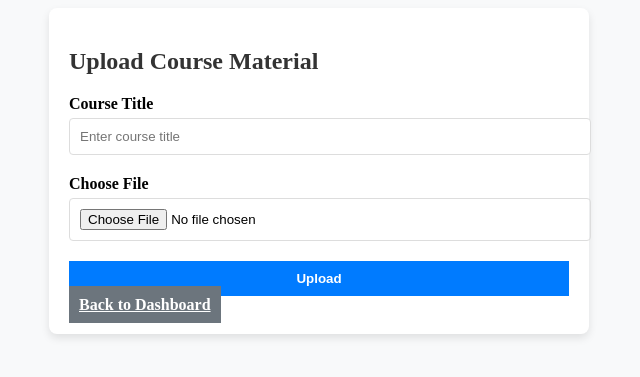
After one commit to KishoreNMproject/VirtualClassroom, a Flask app: template templates/admindashboard.html in a window 1280 px wide. The commit adds this page. Shown: the top 377 px of the page, without its empty margins (321-961 px from the left). Run offline with Flask 3, Linux system fonts and the light colour scheme; the template is opened without the code that fills it, so the values that code supplies are empty.

Commit message:
done by arun for admin dashboard

```diff
--- a/app.py
+++ b/app.py
@@ -90,6 +90,10 @@ def cloud():
 def logout():
     return redirect(url_for('login'))
 
+@app.route('/adminlogin')
+def adminlogin():
+    return render_template('adminlogin.html')
+
 
 if __name__ == '__main__':
     app.run(debug=True)
--- /dev/null
+++ b/static/admindashboard.css
@@ -0,0 +1,61 @@
+body.bg-light {
+    background-color: #f8f9fa;
+}
+
+.container {
+    max-width: 500px;
+    margin: 0 auto;
+    padding: 20px;
+    background-color: #ffffff;
+    border-radius: 8px;
+    box-shadow: 0 4px 8px rgba(0, 0, 0, 0.1);
+}
+
+h2 {
+    color: #333;
+}
+
+.upload-form .form-group {
+    margin-bottom: 20px;
+}
+
+.upload-form label {
+    display: block;
+    font-weight: bold;
+    margin-bottom: 5px;
+}
+
+.upload-form input[type="text"],
+.upload-form input[type="file"] {
+    width: 100%;
+    padding: 10px;
+    border: 1px solid #ddd;
+    border-radius: 4px;
+}
+
+.btn-primary {
+    width: 100%;
+    padding: 10px;
+    background-color: #007bff;
+    color: #fff;
+    border: none;
+    font-weight: bold;
+}
+
+.btn-primary:hover {
+    background-color: #0056b3;
+}
+
+.btn-secondary {
+    width: 100%;
+    padding: 10px;
+    background-color: #6c757d;
+    color: #fff;
+    border: none;
+    margin-top: 10px;
+    font-weight: bold;
+}
+
+.btn-secondary:hover {
+    background-color: #5a6268;
+}
--- /dev/null
+++ b/templates/admindashboard.html
@@ -0,0 +1,35 @@
+<!DOCTYPE html>
+<html lang="en">
+<head>
+    <meta charset="UTF-8">
+    <meta name="viewport" content="width=device-width, initial-scale=1.0">
+    <title>Upload Course Material</title>
+    <link href="/static/admindashboard.css" rel="stylesheet">
+</head>
+<body class="bg-light">
+    <div class="container">
+        <!-- Page Heading -->
+        <h2 class="my-4 text-center">Upload Course Material</h2>
+
+        <!-- Upload Form -->
+        <form action="/upload" method="POST" enctype="multipart/form-data" class="upload-form">
+            <div class="form-group">
+                <label for="courseTitle">Course Title</label>
+                <input type="text" id="courseTitle" name="courseTitle" placeholder="Enter course title" required>
+            </div>
+
+            <div class="form-group">
+                <label for="file">Choose File</label>
+                <input type="file" id="file" name="file" required>
+            </div>
+
+            <button type="submit" class="btn btn-primary">Upload</button>
+        </form>
+
+        <!-- Back to Dashboard Button -->
+        <div class="text-center mt-4">
+            <a href="/admin-dashboard" class="btn btn-secondary">Back to Dashboard</a>
+        </div>
+    </div>
+</body>
+</html>
```
Also changed, not shown: templates/login.html (+11 -1 lines), templates/adminlogin.html (renamed from templates/ad_login.html).
